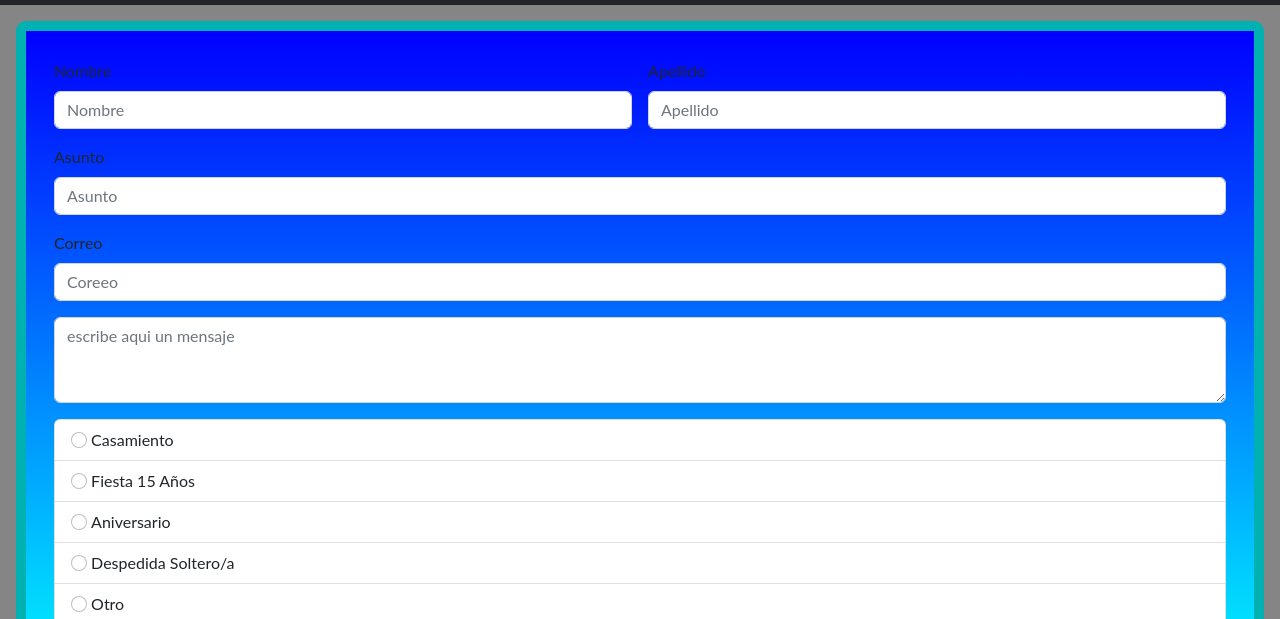
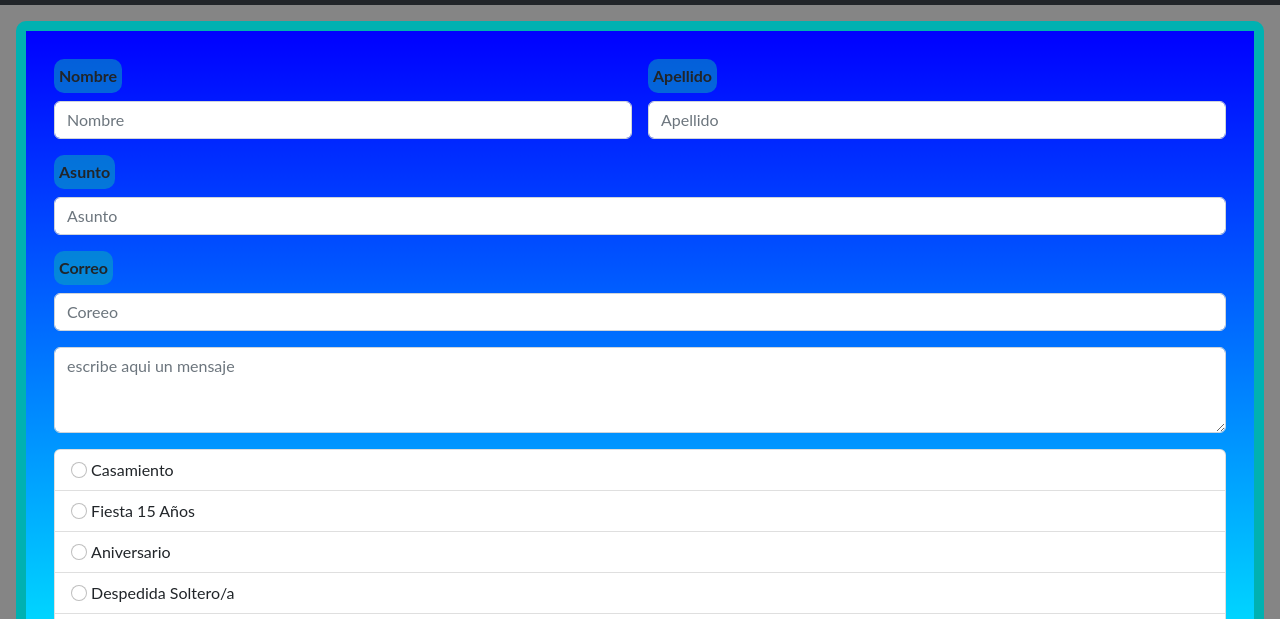
Before and after one commit to enzojdandrea/eventus, a website: page pages/contacto.html in a window 1280 px wide. Shown: the part 111-730 px from the top of the page. Drawn offline with nearby package versions, Linux system fonts and the light colour scheme.

Commit message:
cambiado estilo de labes en pagina contacto

```diff
--- a/pages/contacto.html
+++ b/pages/contacto.html
@@ -47,19 +47,19 @@
             <section>
                 <div class="row m-3 fondocon">
                     <div class="col-12 col-md-6 p-2">
-                        <label for="exampleFormControlInput1" class="form-label">Nombre</label>
+                        <label for="exampleFormControlInput1" class="form-label fw-bold">Nombre</label>
                         <input type="Name" class="form-control" id="exampleFormControlInput1" placeholder="Nombre">
                     </div>
                     <div class="col-12 col-md-6 p-2">
-                        <label for="exampleFormControlInput1" class="form-label">Apellido</label>
+                        <label for="exampleFormControlInput1" class="form-label fw-bold">Apellido</label>
                         <input type="LastName" class="form-control" id="exampleFormControlInput1" placeholder="Apellido">
                     </div>
                     <div class="col-12 p-2">
-                        <label for="exampleFormControlInput1" class="form-label">Asunto</label>
+                        <label for="exampleFormControlInput1" class="form-label fw-bold">Asunto</label>
                         <input type="Asunto" class="form-control" id="exampleFormControlInput1" placeholder="Asunto">
                     </div>
                     <div class="col-12 p-2">
-                        <label for="exampleFormControlInput1" class="form-label">Correo</label>
+                        <label for="exampleFormControlInput1" class="form-label fw-bold">Correo</label>
                         <input type="email" class="form-control" id="exampleFormControlInput1" placeholder="Coreeo">
                     </div>
                     <div class="col-12  p-2">
--- a/scss/pages/_contacto.scss
+++ b/scss/pages/_contacto.scss
@@ -9,6 +9,11 @@
         border: 5px solid  red;
     }
 }
+.form-label{
+    background-color: rgba(8, 182, 182,0.5%);
+    border-radius: 10px;
+    padding: 5px;
+}
 
 .fondocon{
     background-image: linear-gradient(blue,cyan);
```
Also changed, not shown: css/style.css.
